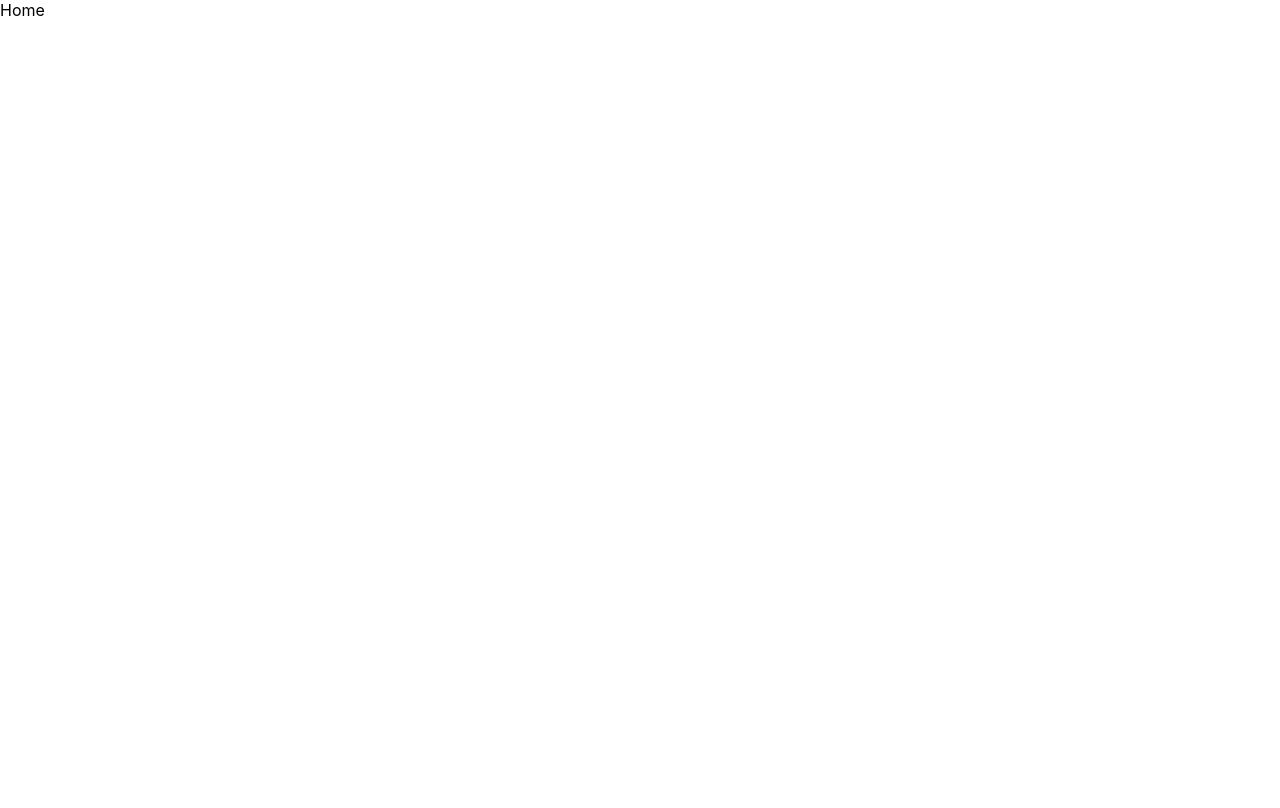
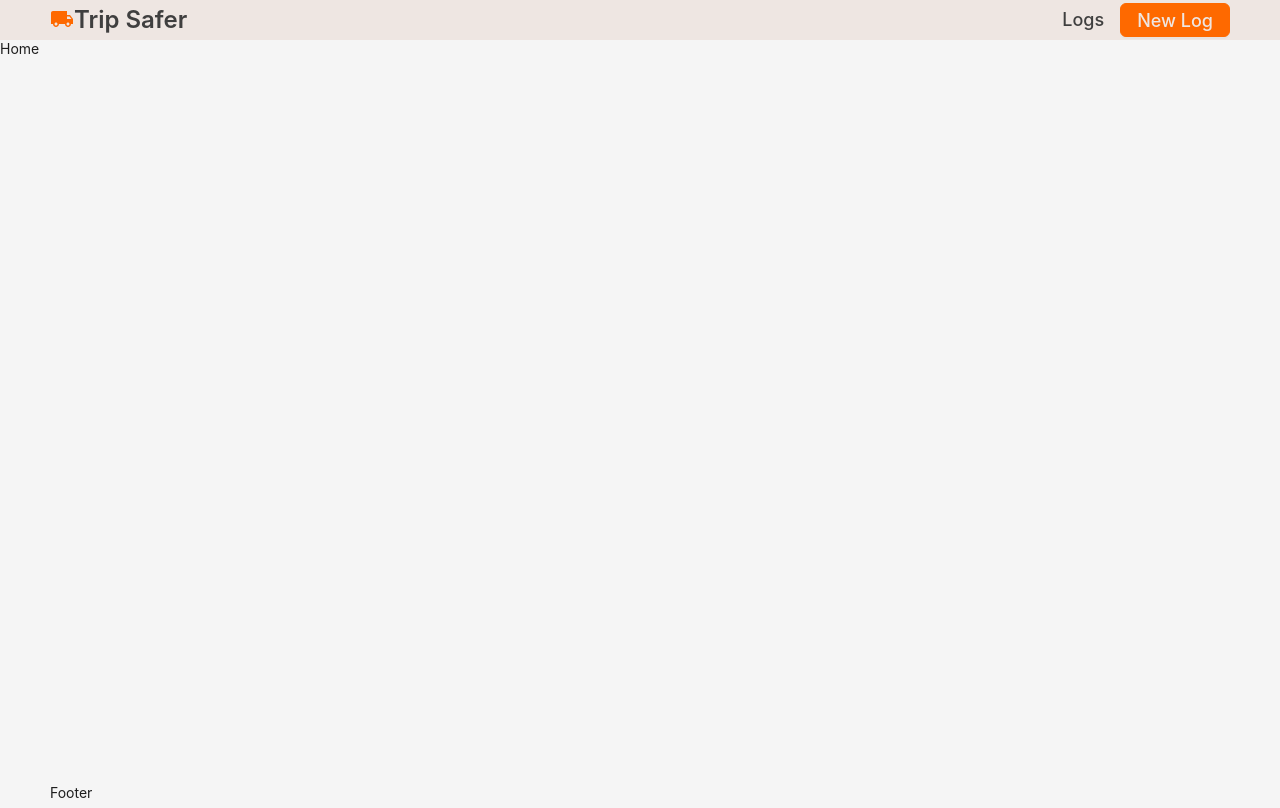
Before and after one commit to Thentrax/eld_tracker_frontend, a React (Create React App) app: page / in a window 1280 px wide. Built offline with nearby package versions, Linux system fonts and the light colour scheme.

Commit message:
feat: add styled header

```diff
--- a/package.json
+++ b/package.json
@@ -3,6 +3,9 @@
   "version": "0.1.0",
   "private": true,
   "dependencies": {
+    "@emotion/react": "^11.14.0",
+    "@emotion/styled": "^11.14.0",
+    "@mui/icons-material": "^6.4.5",
     "@testing-library/dom": "^10.4.0",
     "@testing-library/jest-dom": "^6.6.3",
     "@testing-library/react": "^16.2.0",
--- a/src/App.tsx
+++ b/src/App.tsx
@@ -1,14 +1,18 @@
 import { BrowserRouter as Router, Route, Routes } from 'react-router-dom';
-import Home from './pages/Home';
-import Logs from './pages/Logs';
+import { Suspense, lazy } from 'react';
+
+const Home = lazy(() => import('./pages/Home'));
+const Logs = lazy(() => import('./pages/Logs'));
 
 const App = () => {
   return (
     <Router>
-      <Routes>
-        <Route path="/" element={<Home />} />
-        <Route path="/logs" element={<Logs />} />
-      </Routes>
+      <Suspense fallback={<div>Carregando...</div>}>
+        <Routes>
+          <Route path="/" element={<Home />} />
+          <Route path="/logs" element={<Logs />} />
+        </Routes>
+      </Suspense>
     </Router>
   );
 };
--- /dev/null
+++ b/src/components/Button/index.tsx
@@ -0,0 +1,19 @@
+import * as S from './styles'
+
+interface ButtonProps {
+  title: string;
+  onClick: (param?: any) => void;
+}
+
+const Button: React.FC<ButtonProps> = ({
+  title,
+  onClick,
+}) => {
+  return (
+    <S.StyledButton onClick={() => onClick()}>
+      {title}
+    </S.StyledButton>
+  );
+};
+
+export default Button;
--- /dev/null
+++ b/src/components/Button/styles.ts
@@ -0,0 +1,19 @@
+import { Button } from "antd";
+import styled from "styled-components";
+
+export const StyledButton = styled(Button)`
+  padding: 16px;
+  background: #fe6900;
+  border: 1px solid #fe6900;
+  color: #eee6e2;
+
+  font-size: 18px;
+  font-weight: 500;
+
+  &:hover {
+    color: #fe6900 !important;
+    border: 1px solid #fe6900 !important;
+    background: #eee6e2 !important;
+    transition: 200ms ease-in-out;
+  }
+`;
--- /dev/null
+++ b/src/components/Header/index.tsx
@@ -0,0 +1,28 @@
+import { LocalShipping } from '@mui/icons-material';
+import * as S from './styles'
+import Button from '../Button';
+
+interface HeaderProps {
+}
+
+const Header: React.FC<HeaderProps> = () => {
+
+  return (
+    <S.StyledHeader>
+      <S.Row>
+        <S.TitleContainer>
+          <S.Icon><LocalShipping/></S.Icon>
+          <S.Title>Trip Safer</S.Title>
+        </S.TitleContainer>
+        <S.NavContainer>
+          <S.NavContent>
+            Logs
+          </S.NavContent>
+          <Button title='New Log' onClick={() => console.log('/logs')}/>
+        </S.NavContainer>
+      </S.Row>
+    </S.StyledHeader>
+  );
+};
+
+export default Header;
--- /dev/null
+++ b/src/components/Header/styles.ts
@@ -0,0 +1,59 @@
+import { Button } from "antd";
+import { Header } from "antd/es/layout/layout";
+import styled from "styled-components";
+
+export const StyledHeader = styled(Header)`
+  height: 5vh !important;
+  background: #eee6e2;
+`;
+
+export const Row = styled.div`
+  display: flex;
+  align-items: center;
+  justify-content: space-between;
+  height: 100%;
+`;
+
+export const TitleContainer = styled.div`
+  display: flex;
+  align-items: center;
+  cursor: pointer;
+`;
+
+export const Title = styled.div`
+  font-size: 24px;
+  font-weight: 600;
+  color: #3f3f3f;
+  &:hover {
+    font-size: 26px;
+    transition: 200ms ease-in-out;
+  }
+`;
+
+export const Icon = styled.div`
+  font-size: 32px;
+  color: #fe6900;
+`;
+
+export const NavContainer = styled.div`
+  display: flex;
+  align-items: center;
+  gap: 16px;
+`;
+
+export const NavDivider = styled.div`
+    font-size: 24px;
+    color: #3f3f3f;
+`;
+
+export const NavContent = styled.div`
+  font-size: 18px;
+  font-weight: 500;
+  color: #3f3f3f;
+  cursor: pointer;
+
+  &:hover {
+    font-size: 20px;
+    transition: 200ms ease-in-out;
+  }
+`;
--- a/src/index.tsx
+++ b/src/index.tsx
@@ -3,17 +3,25 @@ import ReactDOM from 'react-dom/client';
 import './index.css';
 import App from './App';
 import reportWebVitals from './reportWebVitals';
+import { Layout } from 'antd';
+import { Content, Footer } from 'antd/es/layout/layout';
+import Header from './components/Header';
 
 const root = ReactDOM.createRoot(
   document.getElementById('root') as HTMLElement
 );
 root.render(
   <React.StrictMode>
-    <App />
+      <Layout>
+        <Header />
+        <Content style={{ height: '90vh'}}>
+          <App />
+        </Content>
+        <Footer style={{ height: '5vh'}}>
+          Footer
+        </Footer>
+    </Layout>
   </React.StrictMode>
 );
 
-// If you want to start measuring performance in your app, pass a function
-// to log results (for example: reportWebVitals(console.log))
-// or send to an analytics endpoint. Learn more: https://bit.ly/CRA-vitals
 reportWebVitals();
```
Also changed, not shown: src/logo.svg, 1 other file (tests, documents, lock files or other folders).
